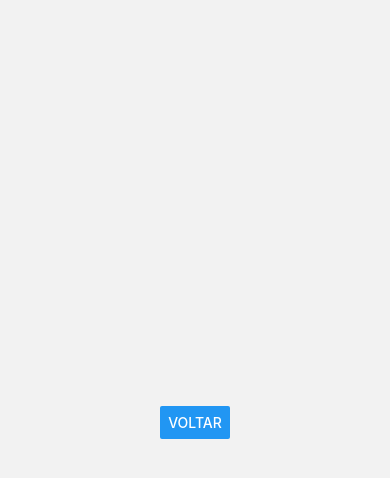
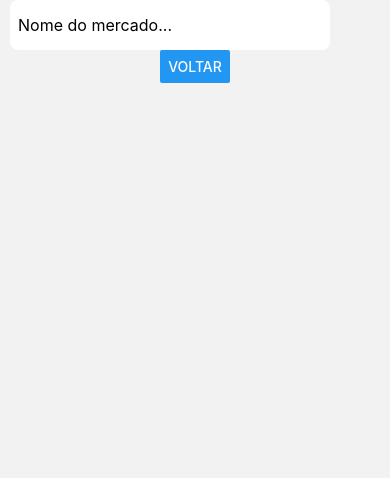
Before and after one commit to DanielMarque/promos-app, a React Native app: screen /Home in a window 390 px wide. Shown: the top 478 px of the page. Built offline with nearby package versions, Linux system fonts and the light colour scheme.

Commit message:
feat: search bar created

```diff
--- a/app/screens/home.js
+++ b/app/screens/home.js
@@ -1,19 +1,34 @@
 import {
     View,
     Button,
-    Text,
+    StyleSheet,
+    StatusBar
    } from 'react-native'
+import SearchBar from './search-bar'
+
 
 const Home = ({navigation}) => {
     return(
-    <View style={{
-        flex:1,
-        alignItems: 'center',
-        justifyContent: 'center'
-        }}>
-        <Button onPress={() => navigation.navigate('Login')} title="Voltar"/>
-    </View>
+        <View>
+            <View style={styles.container}>
+                <SearchBar/>
+            </View>
+            <View style={{
+            flex:1,
+            alignItems: 'center',
+            justifyContent: 'center'}}>
+                <Button onPress={() => navigation.navigate('Login')} title="Voltar"/>
+            </View>
+        </View>
     )
 }
 
+const styles = StyleSheet.create({
+    container: {
+        marginTop: StatusBar.currentHeight + 10,
+        paddingHorizontal: 10,
+        marginRight: 50,
+    },
+})
+
 export default Home
--- a/app/screens/login.js
+++ b/app/screens/login.js
@@ -61,7 +61,6 @@ const Login = ({ navigation }) => {
                 navigation.navigate('Home')
                 setVisible(false)
               }
-              console.log('Login Failed')
             }}
             style={styles.loginBtnGoogle}
             title='Login com Google'
--- /dev/null
+++ b/app/screens/search-bar.js
@@ -0,0 +1,27 @@
+import React from 'react'
+import {View, TextInput, StyleSheet} from 'react-native'
+
+const SearchBar = () => {
+    return(
+        <View style={styles.container}>
+            <TextInput  style={styles.searchInput} placeholder='Nome do mercado...' />
+        </View>
+    )
+}
+
+const styles = StyleSheet.create({
+    container: {
+        width: '100%',
+        height: 50,
+        backgroundColor: 'white',
+        borderRadius: 8,
+    },
+    searchInput: {
+        width: '100%',
+        height: '100%',
+        paddingLeft: 8,
+        fontSize: 16
+    },
+})
+
+export default SearchBar
--- a/package.json
+++ b/package.json
@@ -29,6 +29,7 @@
   },
   "devDependencies": {
     "@babel/core": "^7.12.9",
+    "eslint": "^8.29.0",
     "typescript": "^4.6.3"
   },
   "private": true
```
Also changed, not shown: 1 other file (tests, documents, lock files or other folders).
